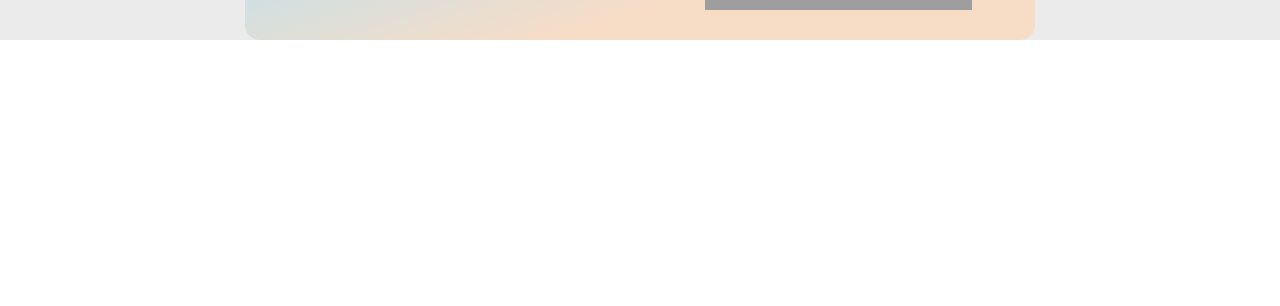
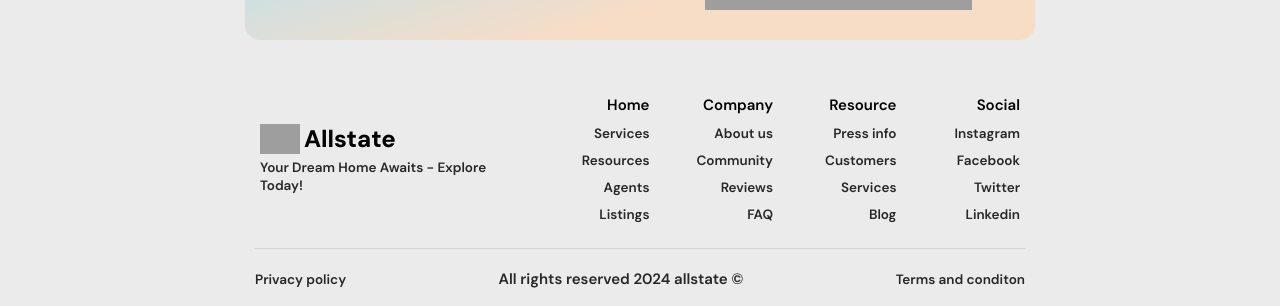
Before and after one commit to Wahab-dev09/Real-state, a React (Vite) app: page / in a window 1280 px wide. Shown: the part 3013-3319 px from the top of the page. Before the commit the page ends 3053 px from the top, so only its background shows below. Built offline with nearby package versions, Linux system fonts and the light colour scheme; grey boxes are pictures that could not be loaded.

Commit message:
Footer Added

```diff
--- a/src/Components/AllSections.jsx
+++ b/src/Components/AllSections.jsx
@@ -7,6 +7,7 @@ import Features from './Features'
 import Team from './Team'
 import Contact from './Contact'
 import CTA2 from './CTA2'
+import Footer from './Footer'
 
 const AllSections = () => {
   return (
@@ -19,6 +20,7 @@ const AllSections = () => {
       <Team/>
       <Contact/>
       <CTA2/>
+      <Footer/>
     </>
   )
 }
--- /dev/null
+++ b/src/Components/Footer.css
@@ -0,0 +1,112 @@
+footer{
+    width: 100%;
+    padding: 20px 10px 0px 10px;
+    box-sizing: border-box;
+    margin-top: 30px;
+    display: flex;
+    flex-direction: column;
+    justify-content: center;
+    align-items: center;
+    gap: 5px;
+}
+.footer1{display: flex;width: 100%;padding: 5px;}
+.footer-box1{display: none;width: 50%;min-height: 20px;}
+.footer-box2{
+    width: 100%;
+    min-height: 20px;
+    display: grid;
+    justify-items: center;
+    grid-template-columns: 1fr 1fr 1fr 1fr;
+    gap: 10px 0px;
+    display: none;
+}
+.footer-box2>p{    font-weight: 600;}
+.footer2{
+    width: 100%;
+    box-sizing: border-box;
+    padding: 20px 0px;
+    display: flex;
+    justify-content: center;
+    align-items: center;
+    border-top: 1px solid rgb(215, 215, 215);
+}
+.ft-hide{    display: none;}
+.ph-footer{
+    width: 100%;
+    display: flex;
+    justify-content: space-between;
+    align-items: center;
+}
+.foot-logo{
+    width: 100%;
+    box-sizing: border-box;
+    display: flex;
+    justify-content: flex-start;
+    align-items: center;
+    gap: 4px;
+}
+.foot-logo>span{   font-size: 20px;   font-weight: 750;}
+.ph-icons{
+    display: flex;
+    justify-content: center;
+    align-items: center;
+    gap: 15px;
+}
+.ph-icons>svg{   cursor: pointer;   transition: all 0.3s ease 0s;}
+.ph-icons>svg:hover{    transform: scale(1.15);    cursor: pointer;}
+@media only screen and (min-width:450px) {
+    .footer1{
+        display: flex;
+        justify-content: center;
+        align-items: center;
+        width: 100%;
+        box-sizing: border-box;
+        padding-bottom: 20px;
+        }
+        .footer-box2{
+            width: 100%;
+            min-height: 20px;
+            display: grid;
+            justify-items: center;
+            grid-template-columns: 1fr 1fr 1fr 1fr;
+            gap: 10px 0px;
+    }
+    .ph-footer{        display: none;    }
+}
+@media only screen and (min-width:600px) {
+    .footer-box1{
+        display: flex;
+        width: 35%;
+        flex-direction: column;
+        justify-content: center;
+        align-items: center;
+        gap: 5px;
+    }
+    .footer-box1>p{
+        line-height: 18px;
+    }
+    .foot-logo{
+        width: 100%;
+        box-sizing: border-box;
+        display: flex;
+        justify-content: flex-start;
+        align-items: center;
+        gap: 4px;
+    }
+    .foot-logo>span{
+        font-size: 24px;
+        font-weight: 750;
+    }
+    .footer-box2{
+        justify-items: end;
+        width: 65%;
+    }
+}
+@media only screen and (min-width:700px) {
+    .footer2{
+        justify-content: space-between;
+    }
+    .ft-hide{
+        display: flex;
+    }
+}
--- /dev/null
+++ b/src/Components/Footer.jsx
@@ -0,0 +1,44 @@
+import React from 'react'
+import "./Footer.css"
+
+const Footer = () => {
+    return (
+        <footer>
+            <div className="footer1">
+                <div className="ph-footer">
+                    <div>
+                        <div className="foot-logo">
+                            <img width='30px' loading='lazy' decoding='async' src={import.meta.env.BASE_URL + "/allstate-logo.webp"} alt="logo" />
+                            <span>Allstate</span>
+                        </div>
+                    </div>
+                    <div className="ph-icons">
+                    <svg xmlns="http://www.w3.org/2000/svg" width="24" height="24" viewBox="0 0 24 24" fill='black'><path d="M11.999 7.377a4.623 4.623 0 1 0 0 9.248 4.623 4.623 0 0 0 0-9.248zm0 7.627a3.004 3.004 0 1 1 0-6.008 3.004 3.004 0 0 1 0 6.008z"></path><circle cx="16.806" cy="7.207" r="1.078"></circle><path d="M20.533 6.111A4.605 4.605 0 0 0 17.9 3.479a6.606 6.606 0 0 0-2.186-.42c-.963-.042-1.268-.054-3.71-.054s-2.755 0-3.71.054a6.554 6.554 0 0 0-2.184.42 4.6 4.6 0 0 0-2.633 2.632 6.585 6.585 0 0 0-.419 2.186c-.043.962-.056 1.267-.056 3.71 0 2.442 0 2.753.056 3.71.015.748.156 1.486.419 2.187a4.61 4.61 0 0 0 2.634 2.632 6.584 6.584 0 0 0 2.185.45c.963.042 1.268.055 3.71.055s2.755 0 3.71-.055a6.615 6.615 0 0 0 2.186-.419 4.613 4.613 0 0 0 2.633-2.633c.263-.7.404-1.438.419-2.186.043-.962.056-1.267.056-3.71s0-2.753-.056-3.71a6.581 6.581 0 0 0-.421-2.217zm-1.218 9.532a5.043 5.043 0 0 1-.311 1.688 2.987 2.987 0 0 1-1.712 1.711 4.985 4.985 0 0 1-1.67.311c-.95.044-1.218.055-3.654.055-2.438 0-2.687 0-3.655-.055a4.96 4.96 0 0 1-1.669-.311 2.985 2.985 0 0 1-1.719-1.711 5.08 5.08 0 0 1-.311-1.669c-.043-.95-.053-1.218-.053-3.654 0-2.437 0-2.686.053-3.655a5.038 5.038 0 0 1 .311-1.687c.305-.789.93-1.41 1.719-1.712a5.01 5.01 0 0 1 1.669-.311c.951-.043 1.218-.055 3.655-.055s2.687 0 3.654.055a4.96 4.96 0 0 1 1.67.311 2.991 2.991 0 0 1 1.712 1.712 5.08 5.08 0 0 1 .311 1.669c.043.951.054 1.218.054 3.655 0 2.436 0 2.698-.043 3.654h-.011z"></path></svg>
+                    <svg xmlns="http://www.w3.org/2000/svg" width="24" height="24" viewBox="0 0 24 24" fill='black'><path d="M13.397 20.997v-8.196h2.765l.411-3.209h-3.176V7.548c0-.926.258-1.56 1.587-1.56h1.684V3.127A22.336 22.336 0 0 0 14.201 3c-2.444 0-4.122 1.492-4.122 4.231v2.355H7.332v3.209h2.753v8.202h3.312z"></path></svg>
+                    <svg xmlns="http://www.w3.org/2000/svg" width="24" height="24" viewBox="0 0 24 24" fill='black'><path d="M19.633 7.997c.013.175.013.349.013.523 0 5.325-4.053 11.461-11.46 11.461-2.282 0-4.402-.661-6.186-1.809.324.037.636.05.973.05a8.07 8.07 0 0 0 5.001-1.721 4.036 4.036 0 0 1-3.767-2.793c.249.037.499.062.761.062.361 0 .724-.05 1.061-.137a4.027 4.027 0 0 1-3.23-3.953v-.05c.537.299 1.16.486 1.82.511a4.022 4.022 0 0 1-1.796-3.354c0-.748.199-1.434.548-2.032a11.457 11.457 0 0 0 8.306 4.215c-.062-.3-.1-.611-.1-.923a4.026 4.026 0 0 1 4.028-4.028c1.16 0 2.207.486 2.943 1.272a7.957 7.957 0 0 0 2.556-.973 4.02 4.02 0 0 1-1.771 2.22 8.073 8.073 0 0 0 2.319-.624 8.645 8.645 0 0 1-2.019 2.083z"></path></svg>
+                    </div>
+                </div>
+                <div className="footer-box1">
+                    <div className="foot-logo">
+                        <img width='40px' loading='lazy' decoding='async' src={import.meta.env.BASE_URL + "/allstate-logo.webp"} alt="logo" />
+                        <span>Allstate</span>
+                    </div>
+                    <p className='xsmall-txt'>Your Dream Home Awaits - Explore Today!</p>
+                </div>
+                <div className="footer-box2"><p>Home</p><p>Company</p><p>Resource</p><p>Social</p>
+                    <span className='xsmall-txt'>Services</span><span className='xsmall-txt'>About us</span><span className='xsmall-txt'>Press info</span><span className='xsmall-txt'>Instagram</span>
+                    <span className='xsmall-txt'>Resources</span><span className='xsmall-txt'>Community</span><span className='xsmall-txt'>Customers</span><span className='xsmall-txt'>Facebook</span>
+                    <span className='xsmall-txt'>Agents</span><span className='xsmall-txt'>Reviews</span><span className='xsmall-txt'>Services</span><span className='xsmall-txt'>Twitter</span>
+                    <span className='xsmall-txt'>Listings</span><span className='xsmall-txt'>FAQ</span><span className='xsmall-txt'>Blog</span><span className='xsmall-txt'>Linkedin</span>
+                </div>
+            </div>
+            <div className="footer2">
+                <span className='xsmall-txt ft-hide'>Privacy policy</span>
+                <span className='small-txt'>All rights reserved 2024 allstate &copy;</span>
+                <span className='xsmall-txt ft-hide'>Terms and conditon</span>
+            </div>
+        </footer>
+    )
+}
+
+export default Footer
```
